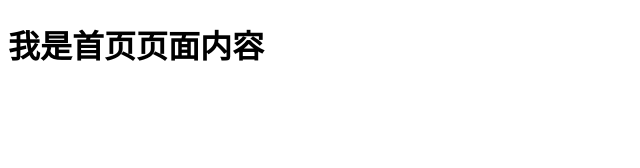
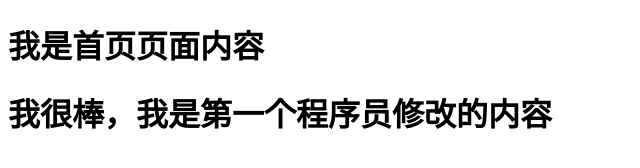
Before and after one commit to chulin-925/chulin, a plain HTML site: page shop/index.html in a window 1280 px wide. Shown: the whole page, without its empty margins (0-640 px from the left). Drawn offline with Linux system fonts and the light colour scheme.

Commit message:
我是程序员1

```diff
--- a/shop/index.html
+++ b/shop/index.html
@@ -7,5 +7,6 @@
 </head>
 <body>
     <h1>我是首页页面内容</h1>
+    <h1>我很棒，我是第一个程序员修改的内容</h1>
 </body>
 </html>
```
